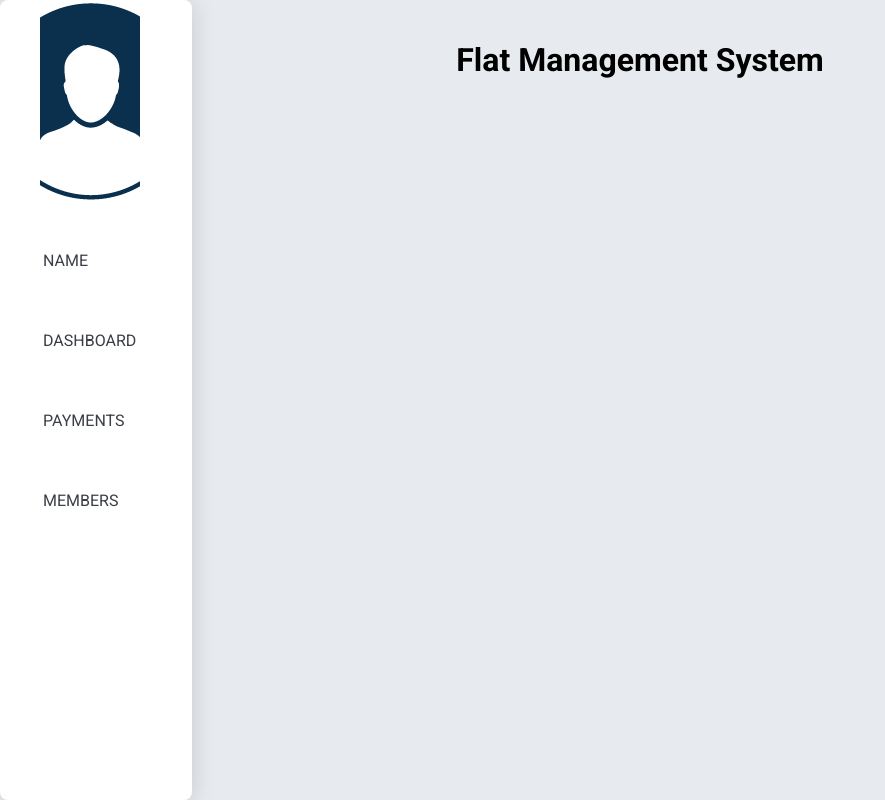
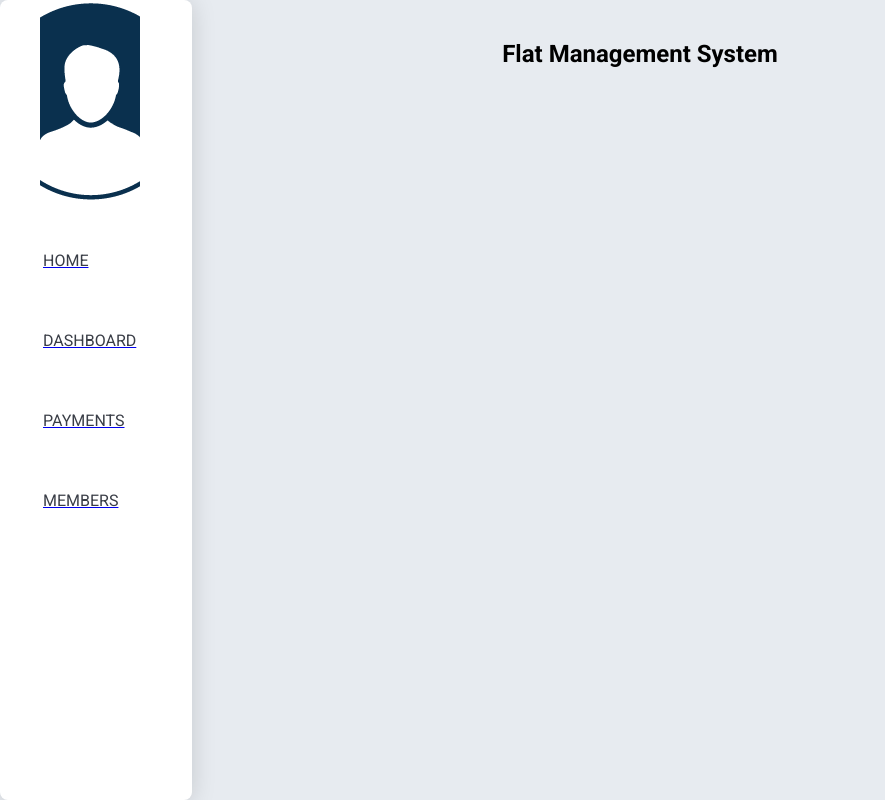
Before and after one commit to SOFTENG701G1/Flatmate-Management-System, a React (Create React App) app in the folder Frontend/frontend/: page / in a window 1280 px wide. Shown: the whole page, without its empty margins (0-885 px from the left). Built offline with nearby package versions, Linux system fonts and the light colour scheme.

Commit message:
Sidepanel with routing

```diff
--- a/Frontend/frontend/package.json
+++ b/Frontend/frontend/package.json
@@ -9,11 +9,13 @@
     "react": "^16.13.0",
     "react-bootstrap": "^1.0.0-beta.17",
     "react-dom": "^16.13.0",
+    "react-router": "^5.1.2",
+    "react-router-dom": "^5.1.2",
     "react-scripts": "3.4.0"
   },
   "scripts": {
     "start": "react-scripts start",
-    "build": "react-scripts build",
+    "build": "react-scripts build --history-api-fallback",
     "test": "react-scripts test",
     "eject": "react-scripts eject"
   },
--- a/Frontend/frontend/src/App.js
+++ b/Frontend/frontend/src/App.js
@@ -2,29 +2,62 @@ import React from 'react';
 import logo from './logo.png';
 import './App.css';
 import TestComponent from './Components/TestComponent';
+import {
+  BrowserRouter as Router,
+  Switch,
+  Route,
+  Link
+} from "react-router-dom";
 
 export default class App extends React.Component {
   render () {
     return (
         <div className="App">
           <div className="container center">
-        <h1>Flat Management System</h1>
+          <Router>
           <nav className="menu">
-
               <div className="menu__down">
                   <ul className="menu__list">
-
                       <li className="menu__logo"></li>
-                    <li className="menu__list-item"><a className="menu__link" href="#">Name</a></li>
-                    <li className="menu__list-item"><a className="menu__link" href="#">Dashboard</a></li>
-                    <li className="menu__list-item"><a className="menu__link" href="#">Payments</a></li>
-                    <li className="menu__list-item"><a className="menu__link" href="#">Members</a></li>
+                      <li className="menu__list-item"><Link to="/"><a className="menu__link" href="#">Home</a></Link></li>
+                      <li className="menu__list-item"><Link to="/dashboard"><a className="menu__link" href="#">Dashboard</a></Link></li>
+                      <li className="menu__list-item"><Link to="/payments"><a className="menu__link" href="#">Payments</a></Link></li>
+                      <li className="menu__list-item"><Link to="/members"><a className="menu__link" href="#">Members</a></Link></li>
                   </ul>
-
               </div>
             </nav>
+          <Switch>
+            <Route path="/dashboard">
+              <Dashboard />
+            </Route>
+            <Route path="/payments">
+              <Payments />
+            </Route>
+            <Route path="/members">
+              <Members />
+            </Route>
+            <Route path="/">
+              <Home />
+            </Route>
+          </Switch>
+           </Router>
           </div>
         </div>
     );
   }
 }
+/*Router is linked to functions for the time being*/
+function Home() {
+  return <h2>Flat Management System</h2>;
+}
+
+function Dashboard() {
+  return <h2>Dashboard page</h2>;
+}
+
+function Payments() {
+  return <h2>Payments page</h2>;
+}
+function Members() {
+  return <h2>Members page</h2>;
+}
```
Also changed, not shown: 1 other file (tests, documents, lock files or other folders). Lines whose indentation alone changed are shown as unchanged.
